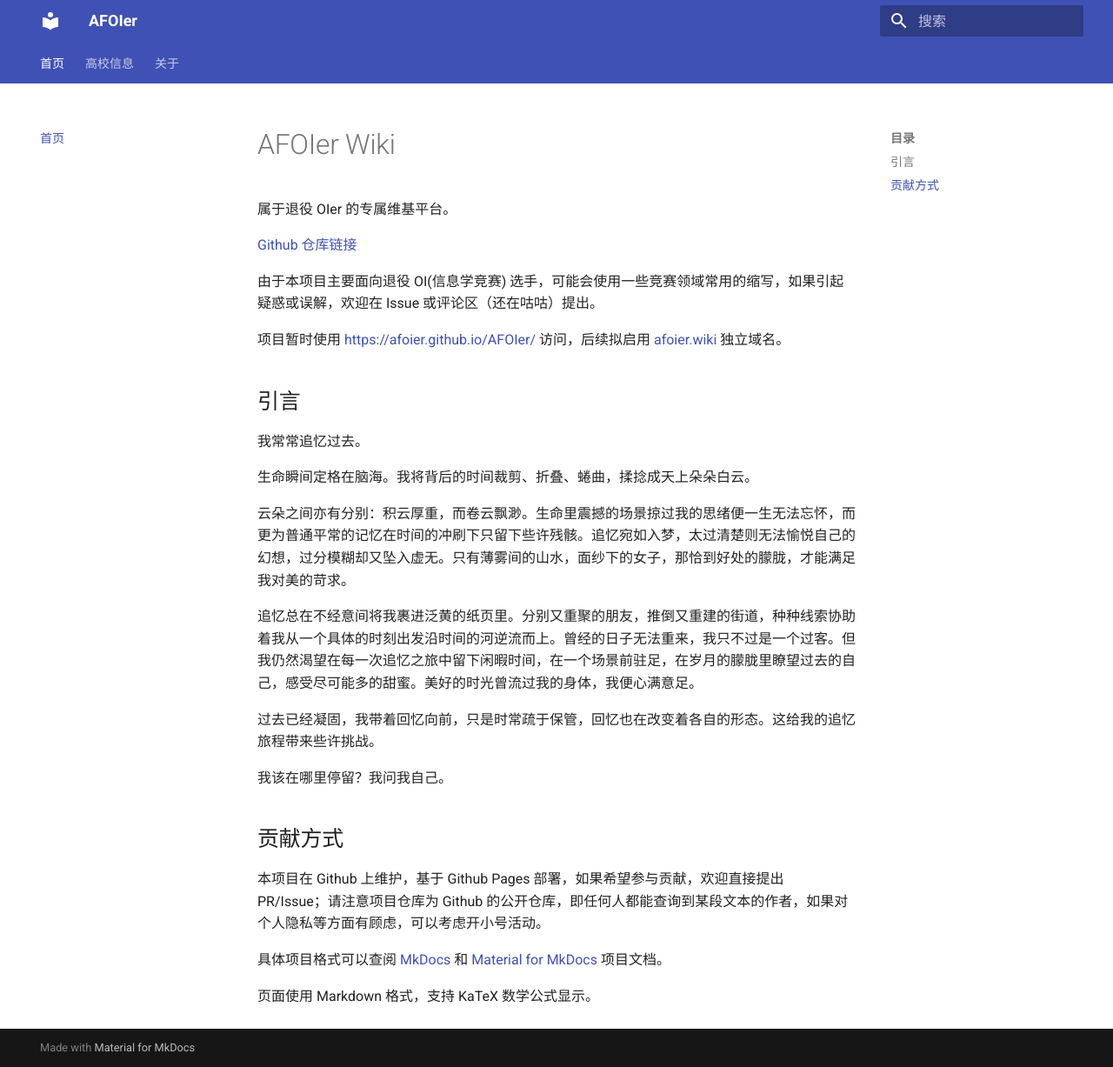
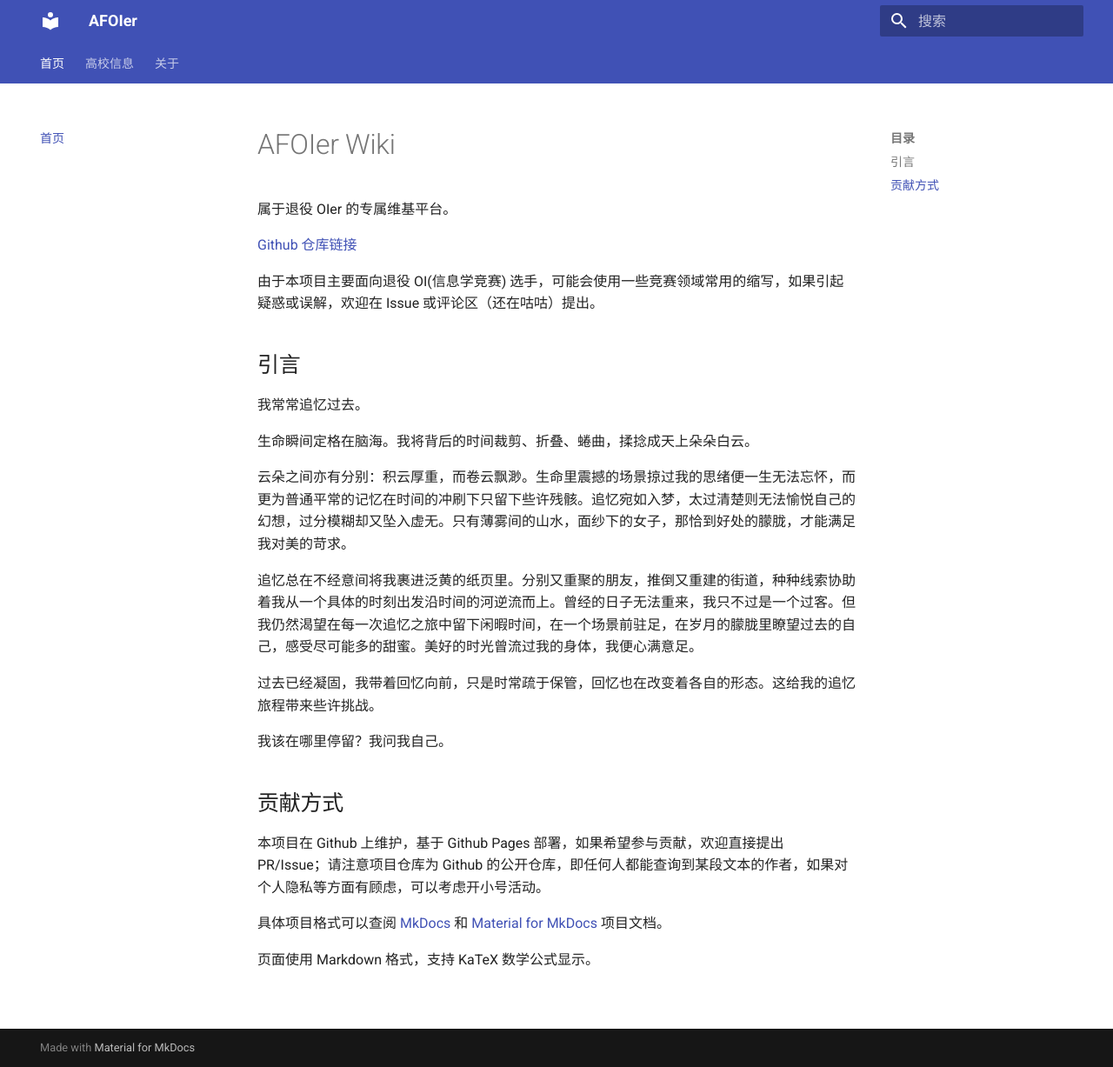
Before and after one commit to AFOIer/AFOIer, an MkDocs documentation site: the page built from docs/index.md, in a window 1280 px wide and 1227 px high. Shown: the whole window at 87% size. Built offline with MkDocs 1.6.1 and Material for MkDocs 9.7.7, drawn with Linux system fonts in a browser that asks for light colours.

Commit message:
Update index.md

```diff
--- a/docs/index.md
+++ b/docs/index.md
@@ -5,8 +5,6 @@
 [Github 仓库链接](https://github.com/AFOIer/AFOIer)
 
 由于本项目主要面向退役 OI(信息学竞赛) 选手，可能会使用一些竞赛领域常用的缩写，如果引起疑惑或误解，欢迎在 Issue 或评论区（还在咕咕）提出。
-
-项目暂时使用 [https://afoier.github.io/AFOIer/](https://afoier.github.io/AFOIer/) 访问，后续拟启用 [afoier.wiki](https://afoier.wiki) 独立域名。
 
 ## 引言
 
```
